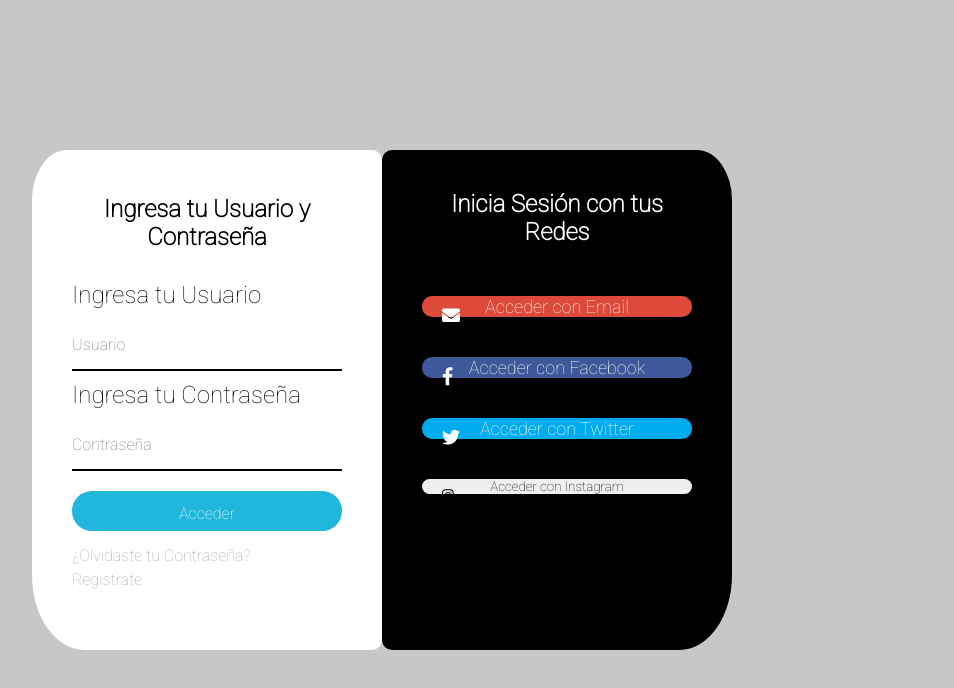
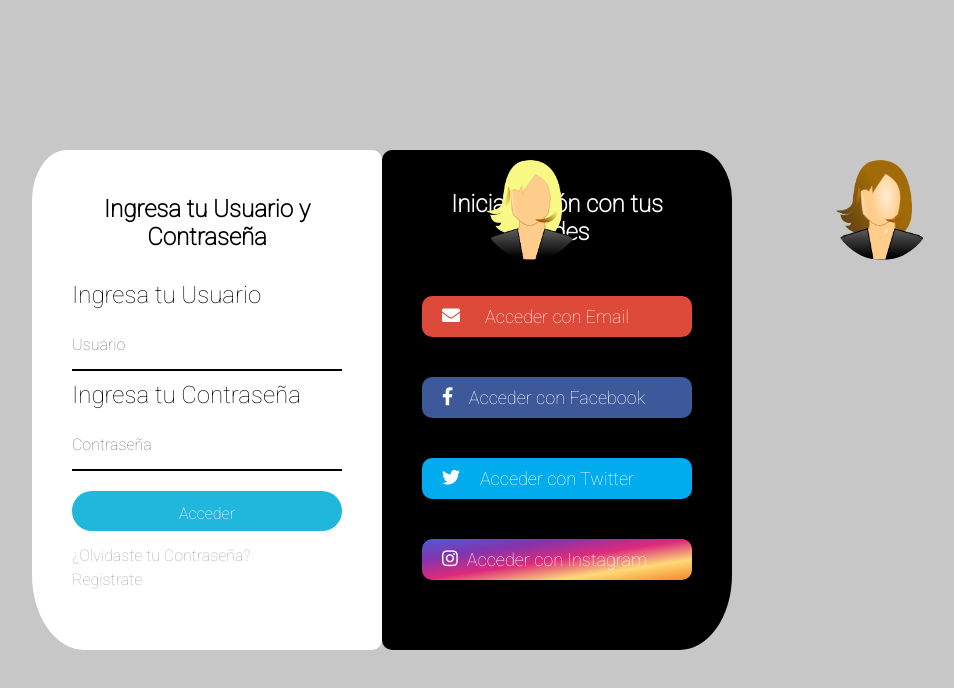
Before and after one commit to ATOMOSX/ElegantEntry, a plain HTML site: page login.html in a window 1280 px wide. Shown: the whole page, without its empty margins (258-1212 px from the left). Drawn offline with Linux system fonts and the light colour scheme.

Commit message:
Terminate login

```diff
--- a/css/login.css
+++ b/css/login.css
@@ -50,6 +50,15 @@
     }
 }
 
+.user1 {
+    position: absolute;
+    top: 160px;
+    left: 740px;
+    width: 100px;
+    height: 100px;
+    border-radius: 50%;
+}
+
 .login .title {
     margin: 0;
     padding: 0;
@@ -86,7 +95,7 @@
     color: black;
     background-color: rgb(33, 182, 219);
     font-size: 16px;
-    border-radius: 25px ;
+    border-radius: 25px;
 }
 
 .login button a {
@@ -109,7 +118,7 @@
 }
 
 .login a:hover {
-    color: black ;
+    color: black;
 }
 
 .login-nt {
@@ -118,7 +127,7 @@
     color: white;
     background-color: black;
     box-sizing: border-box;
-    padding:  40px;
+    padding: 40px;
     border-radius: 10px;
     animation-name: borderBlack;
     animation-duration: 2s;
@@ -137,12 +146,21 @@
     }
 }
 
+.user2 {
+    position: absolute;
+    top: 160px;
+    left: 1090px;
+    width: 100px;
+    height: 100px;
+    border-radius: 50%;
+}
+
 .login-nt .title {
     margin: 0;
     padding: 0;
     font-weight: bold;
     text-align: center;
-    padding-bottom: 30px  ;
+    padding-bottom: 30px;
 }
 
 .login-nt button {
@@ -151,6 +169,7 @@
     position: relative;
     border-radius: 10px;
     border-style: none;
+    padding: 10px;
 }
 
 .login-nt button i {
@@ -165,10 +184,20 @@
     font-size: 18px;
 }
 
+.login-nt .mail:hover {
+    background-color: rgb(219, 74, 57, 0.8);
+    cursor: pointer;
+}
+
 .login-nt .fb {
     background-color: #3d5999;
     color: white;
     font-size: 18px;
+}
+
+.login-nt .fb:hover {
+    background-color: rgb(59, 89, 153, 0.8);
+    cursor: pointer;
 }
 
 .login-nt .tw {
@@ -176,3 +205,20 @@
     color: white;
     font-size: 18px;
 }
+
+.login-nt .tw:hover {
+    background-color: rgb(0, 172, 238, 0.8);
+    cursor: pointer;
+}
+
+.login-nt .ig {
+    background-image: linear-gradient(to bottom right, #515bd4, #8134af, #dd2a7b, #feda77, #f58529);
+    font-size: 18px;
+    color: white;
+}
+
+.login-nt .ig:hover {
+    background-image: linear-gradient(to bottom right, rgb(81, 91, 212, 0.8), rgb(129, 52, 175, 0.8), rgb(221, 42, 123, 0.8), rgb(254, 218, 199, 0.8), rgb(245, 133, 41, 0.8));
+    cursor: pointer;
+
+}
--- a/login.html
+++ b/login.html
@@ -17,6 +17,7 @@
     <div class="container">
         <div class="container-lg">
             <div class="login">
+                <img src="img/user-310807_1280.png" alt="" class="user1">
                 <h2 class="title">Ingresa tu Usuario y Contraseña</h2>
                 <form action="" class="action">
                     <h2>Ingresa tu Usuario</h2>
@@ -32,6 +33,7 @@
                 </form>
             </div>
             <div class="login-nt">
+                <img src="img/user-297566_1280.png" alt="" class="user2">
                 <h2 class="title">Inicia Sesión con tus Redes</h2>
                 <div class="icons">
                     <button class="mail"><i class="fas fa-envelope"></i> Acceder con Email</button>
```
